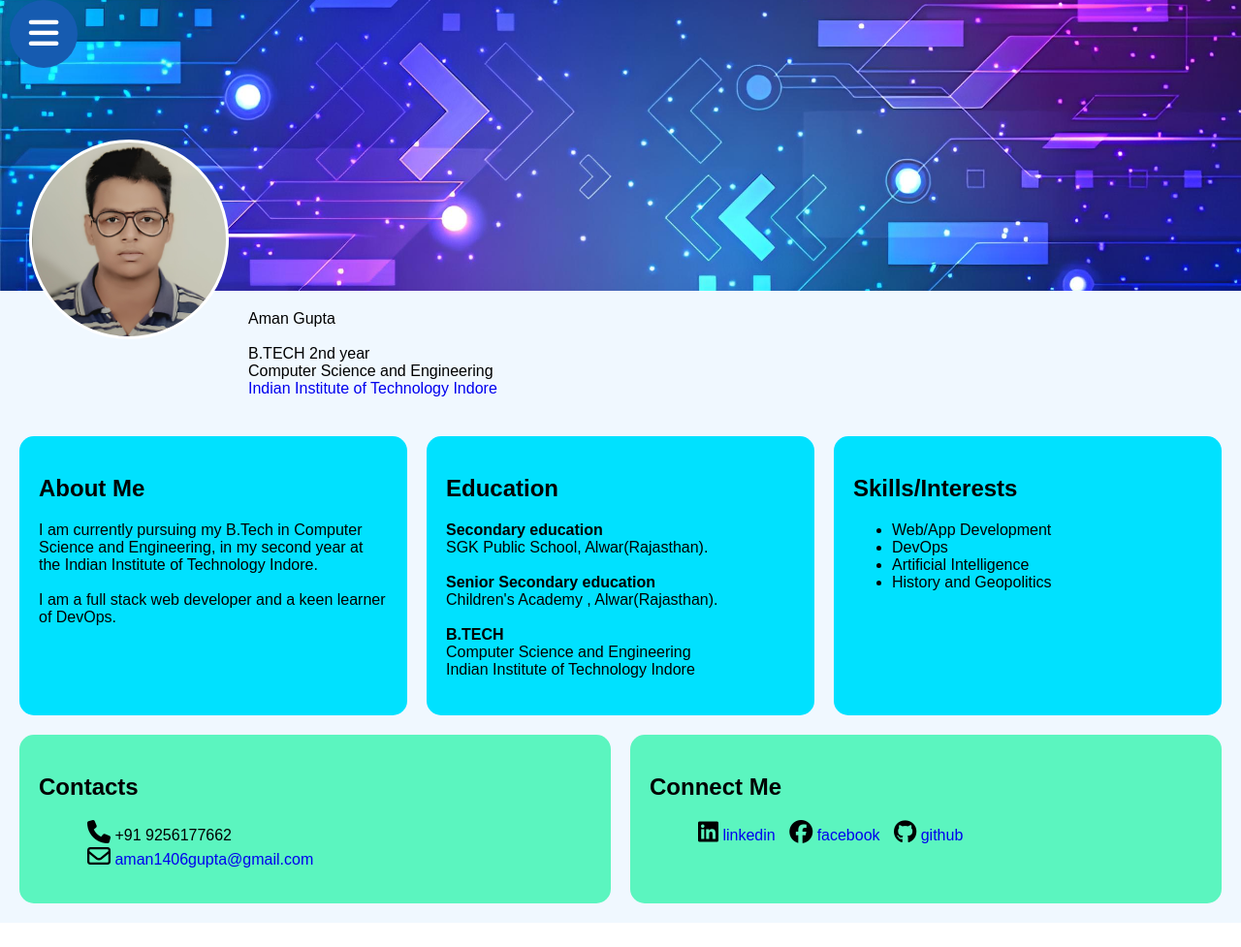
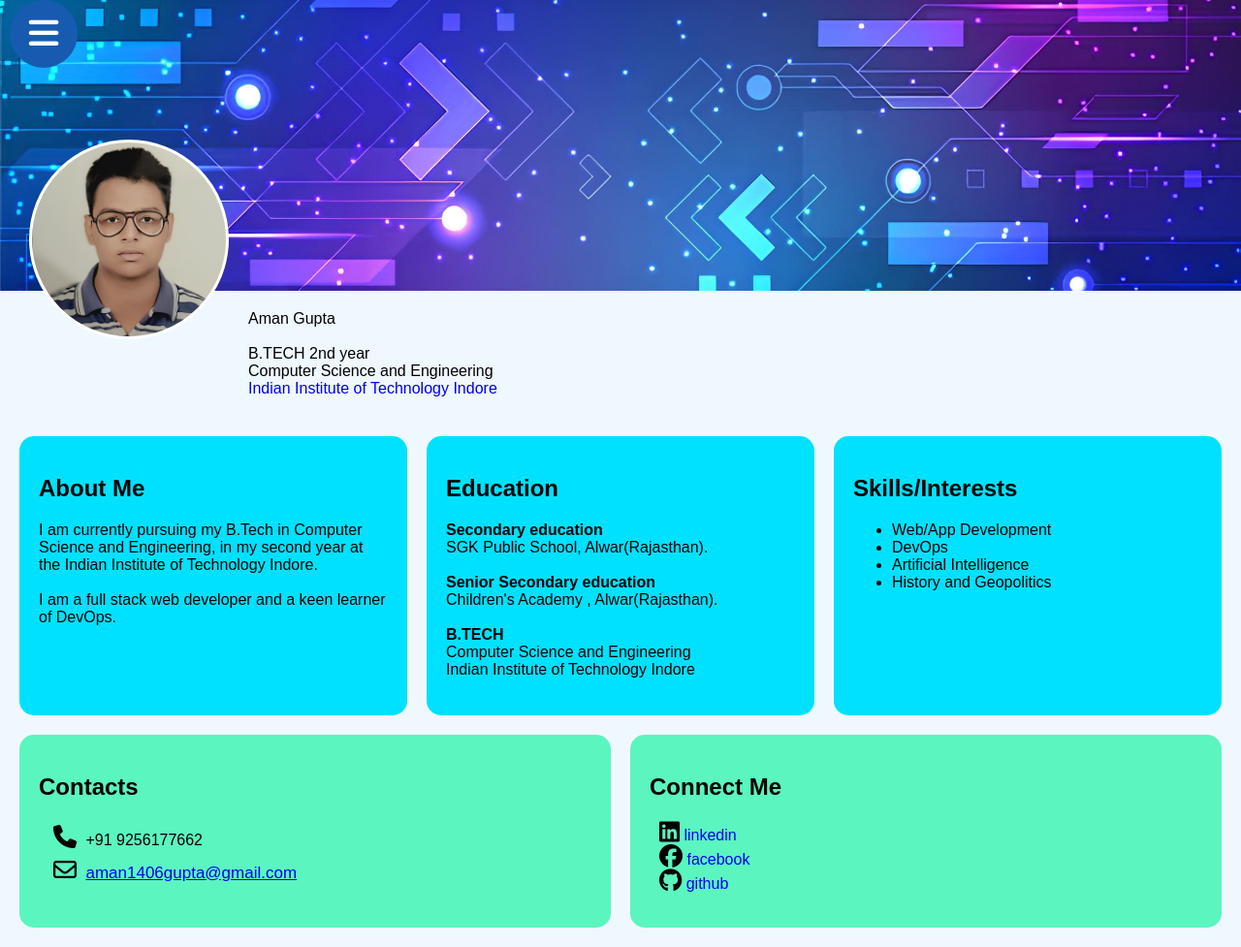
Before and after one commit to Aman1406-gupta/profile-page, a plain HTML site: page index.html in a window 1280 px wide. Shown: the whole page at 97% size. Before the commit the page ends 952 px from the top, so only its background shows below. Drawn offline with Linux system fonts and the light colour scheme; a script that the page names is missing.

Commit message:
Update index.html

```diff
--- a/index.html
+++ b/index.html
@@ -71,9 +71,13 @@
             <h2>
                 Contacts
             </h2>
-            <ul>
-                <i class="fa-solid fa-phone"></i> +91 9256177662 <br>
-                <i class="fa-regular fa-envelope"></i> <a href="https://mail.google.com/mail/?view=cm&fs=1&to=aman1406gupta@gmail.com" target="_blank" style="text-decoration: none;">aman1406gupta@gmail.com</a>
+            <ul style="padding: 0px;">
+                <div class="cont_div">
+                    <i class="fa-solid fa-phone" style="padding: 5px;"></i> +91 9256177662
+                </div>
+                <div class="cont_div">
+                    <i class="fa-regular fa-envelope" style="padding: 5px;"></i> <a style="font-size: 17px;" href="https://mail.google.com/mail/?view=cm&fs=1&to=aman1406gupta@gmail.com" target="_blank" style="text-decoration: none;">aman1406gupta@gmail.com</a>
+                </div>
             </ul>
         </div>
 
@@ -81,10 +85,16 @@
             <h2>
                 Connect Me
             </h2>
-            <ul>
-                <i class="fa-brands fa-linkedin"></i>   <a href="https://www.linkedin.com/in/aman-gupta-075875311/" target="_blank" style="text-decoration: none;">linkedin</a>
-                <i class="fa-brands fa-facebook"></i>   <a href="https://www.facebook.com/profile.php?id=100093191422329" target="_blank" style="text-decoration: none;">facebook</a>
-                <i class="fa-brands fa-github"></i>     <a href="https://github.com/Aman1406-gupta" target="_blank" style="text-decoration: none;">github</a>
+            <ul style="padding: 0px;">
+                <div class="connect_div">
+                    <i class="fa-brands fa-linkedin"></i>   <a href="https://www.linkedin.com/in/aman-gupta-075875311/" target="_blank" style="text-decoration: none;">linkedin</a>
+                </div>
+                <div class="connect_div">
+                    <i class="fa-brands fa-facebook"></i>   <a href="https://www.facebook.com/profile.php?id=100093191422329" target="_blank" style="text-decoration: none;">facebook</a>
+                </div>
+                <div class="connect_div">
+                    <i class="fa-brands fa-github"></i>     <a href="https://github.com/Aman1406-gupta" target="_blank" style="text-decoration: none;">github</a>
+                </div>
             </ul>
         </div>
     </div>
```
